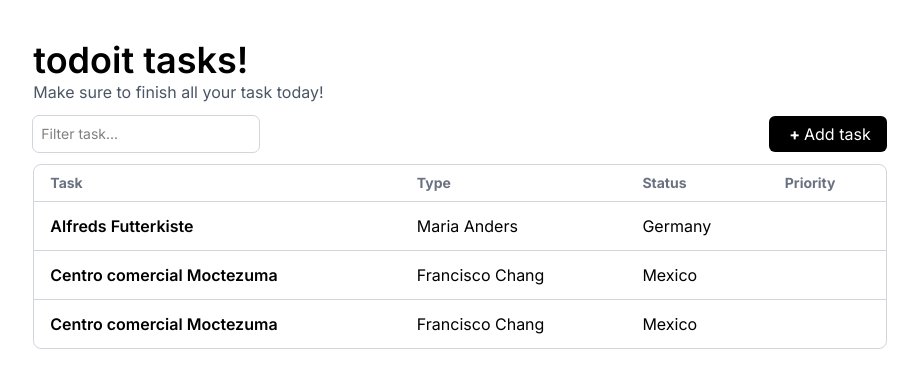
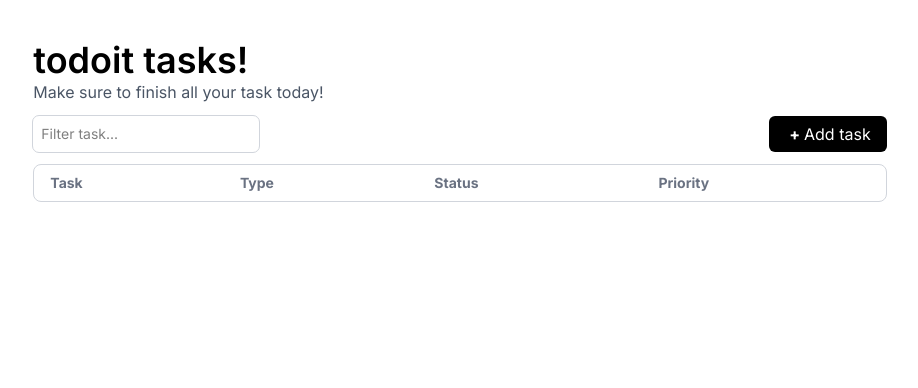
Before and after one commit to zemoCode25/todoit-todo-app, a React (Vite) app: page /todo in a window 1280 px wide. Shown: the top 388 px of the page, without its empty margins (180-1098 px from the left). Built offline with nearby package versions, Linux system fonts and the light colour scheme.

Commit message:
Added Feature: Adding items to the table

```diff
--- a/src/components/Todo.jsx
+++ b/src/components/Todo.jsx
@@ -5,6 +5,7 @@ import { useState } from "react";
 
 export function Todo() {
   const [isOpenModal, setOpenModal] = useState(false);
+  const [tasks, setTasks] = useState([]);
 
   return (
     <main className="flex h-dvh w-dvw justify-center pt-10">
@@ -28,10 +29,11 @@ export function Todo() {
             <span className="px-1 font-bold text-white">+</span>Add task
           </button>
         </div>
-        <TaskTable />
+        <TaskTable tasks={tasks} />
         <TaskInputModal
           isOpen={isOpenModal}
           onClose={() => setOpenModal(false)}
+          onTaskSubmit={setTasks}
         />
       </div>
     </main>
--- a/src/components/todo/TaskInputModal.jsx
+++ b/src/components/todo/TaskInputModal.jsx
@@ -1,7 +1,7 @@
 import PropTypes from "prop-types";
 import { useRef, useEffect, useState } from "react";
 
-export function TaskInputModal({ isOpen, onClose }) {
+export function TaskInputModal({ isOpen, onClose, onTaskSubmit }) {
   const modalRef = useRef(null);
   const [taskData, setTaskData] = useState({
     taskName: "",
@@ -16,6 +16,10 @@ export function TaskInputModal({ isOpen, onClose }) {
       ...taskData,
       [e.target.name]: e.target.value,
     });
+  }
+
+  function handleTaskSubmit() {
+    onTaskSubmit((prevTaskList) => [...prevTaskList, taskData]);
   }
 
   useEffect(() => {
@@ -100,7 +104,10 @@ export function TaskInputModal({ isOpen, onClose }) {
         >
           Cancel
         </button>
-        <button className="cursor-pointer rounded-md bg-black px-4 py-1 text-white">
+        <button
+          onClick={handleTaskSubmit}
+          className="cursor-pointer rounded-md bg-black px-4 py-1 text-white"
+        >
           Add Task
         </button>
       </div>
@@ -111,4 +118,5 @@ export function TaskInputModal({ isOpen, onClose }) {
 TaskInputModal.propTypes = {
   isOpen: PropTypes.bool.isRequired,
   onClose: PropTypes.func.isRequired,
+  onTaskSubmit: PropTypes.func.isRequired,
 };
--- a/src/components/todo/TaskTable.jsx
+++ b/src/components/todo/TaskTable.jsx
@@ -1,4 +1,6 @@
-export function TaskTable() {
+import PropTypes from "prop-types";
+
+export function TaskTable({ tasks }) {
   return (
     <div className="rounded-lg border border-gray-300">
       <table className="w-[100%] border-collapse">
@@ -13,27 +15,36 @@ export function TaskTable() {
               Priority
             </th>
           </tr>
-          <tr className="border-t-[1px] border-gray-300">
-            <td className="px-4 py-3 font-semibold">Alfreds Futterkiste</td>
-            <td className="px-4 py-3">Maria Anders</td>
-            <td className="px-4 py-3">Germany</td>
-          </tr>
-          <tr className="border-t-[1px] border-gray-300">
-            <td className="px-4 py-3 font-semibold">
-              Centro comercial Moctezuma
-            </td>
-            <td className="px-4 py-3">Francisco Chang</td>
-            <td className="px-4 py-3">Mexico</td>
-          </tr>
-          <tr className="border-t-[1px] border-gray-300">
-            <td className="px-4 py-3 font-semibold">
-              Centro comercial Moctezuma
-            </td>
-            <td className="px-4 py-3">Francisco Chang</td>
-            <td className="px-4 py-3">Mexico</td>
-          </tr>
+          {tasks.map((task, i) => (
+            <TableRow task={task} key={i} />
+          ))}
         </tbody>
       </table>
     </div>
   );
 }
+
+function TableRow({ task, key }) {
+  return (
+    <tr key={key}>
+      <td>{task.taskName}</td>
+      <td>{task.type}</td>
+      <td>{task.taskStatus}</td>
+      <td>{task.priority}</td>
+    </tr>
+  );
+}
+
+TaskTable.propTypes = {
+  tasks: PropTypes.array.isRequired,
+};
+
+TableRow.propTypes = {
+  key: PropTypes.number,
+  task: PropTypes.shape({
+    taskName: PropTypes.string.isRequired,
+    type: PropTypes.string.isRequired,
+    taskStatus: PropTypes.string.isRequired,
+    priority: PropTypes.string.isRequired,
+  }),
+};
```
